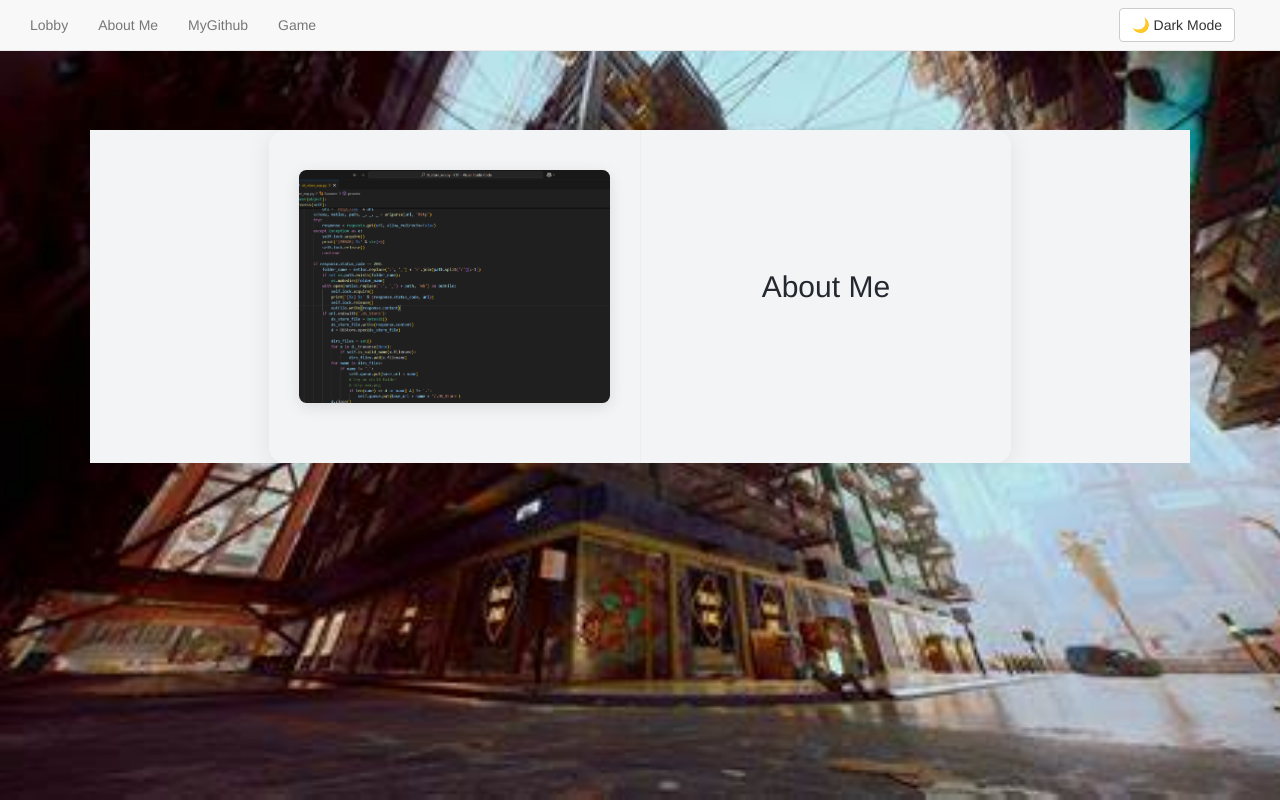
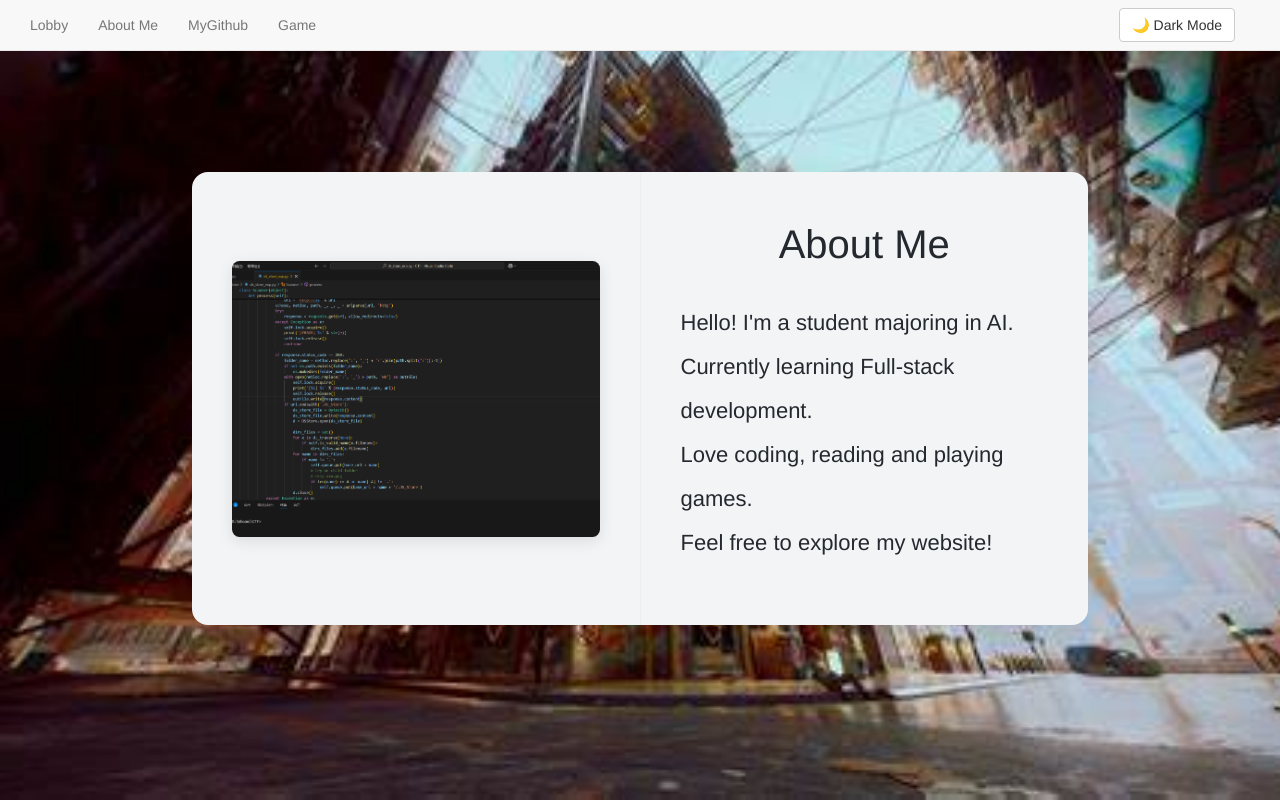
Before and after one commit to MCandOTHER/WebCoursework-NoBootstrapVersion, a website: page public/about.html in a window 1280 px wide. Drawn offline with nearby package versions, Linux system fonts and the light colour scheme.

Commit message:
index内感叹号换成半角符号，about内修改了个人信息框的样式

```diff
--- a/public/about.html
+++ b/public/about.html
@@ -42,26 +42,36 @@
     </div>
   </nav>
 
-  <!-- 左图右文 -->
-  <div id="introCard" style="position: relative; display: flex; justify-content: center; align-items: center; z-index: 1; pointer-events: none; margin: 60px auto 0; max-width: 1100px;">
-    <div style="pointer-events: auto; border-radius:16px; box-shadow:0 4px 24px rgba(0,0,0,0.08); width:67.5%; max-width:810px; min-height:315px; display:flex; flex-direction:row; overflow:hidden; transition:background 0.3s, color 0.3s; font-size:16px;">
+  <!-- CTF简要介绍 -->
+  <div class="scroll-trigger"
+    style="position: relative; display: flex; justify-content: center; align-items: center; z-index: 1; pointer-events: none; margin-top: 8%;">
+    <div id="introCard" class="animate-element"
+      style="pointer-events: auto; border-radius:16px; box-shadow:0 4px 24px rgba(0,0,0,0.08); width:70%; max-width:1000px; min-height:450px; display:flex; flex-direction:row; overflow:hidden; transition:background 0.3s, color 0.3s; font-size:36px;">
       <!-- 左侧图片部分 -->
-      <div style="flex:1; padding:40px 30px; border-right:1px solid #eee; display:flex; flex-direction:column; justify-content:center; align-items:center;">
-        <div class="image-container" style="width:100%; margin-bottom:20px;">
+      <div
+        style="flex:1; padding:50px 40px; border-right:1px solid #eee; display:flex; flex-direction:column; justify-content:center; align-items:center;">
+        <div class="image-container" style="width:100%;">
           <img src="img/CTF.png" alt="CTF代码界面" class="focus-image" style="width:100%; height:320px; object-fit:cover;">
         </div>
       </div>
+      <!-- 右侧文本部分 -->
+      <div
+        style="flex:1; padding:50px 40px; display:flex; flex-direction:column; justify-content:center; align-items:center;">
+        <h2 style="margin-top:0; text-align:center; width:100%; font-size:40px; margin-bottom:35px;">About Me</h2>
+        <p style="font-size:22px; line-height:2;">
+          Hello! I'm a student majoring in AI.<br>
+          Currently learning Full-stack development.<br>
+          Love coding, reading and playing games.<br>
+          Feel free to explore my website!
+        </p>
+      </div>
+    </div>
+  </div>
 
-      <!-- 右侧文本部分 -->
-      <div style="flex:1; padding:40px 30px; display:flex; flex-direction:column; justify-content:center; align-items:center;">
-        <h2 style="margin-top:0; text-align:center; width:100%;">About Me</h2>
-        <p style="font-size: 1.15rem; line-height: 1.9;">
-
-        </p>
-        <ul style="list-style:none; padding:0; font-size:1.1rem; margin:0;">
-
-        </ul>
-      </div>
+  <!-- 添加更多需要动画的块 -->
+  <div class="scroll-trigger" style="margin-top: 50px;">
+    <div class="animate-element another-content">
+      <!-- 其他内容 -->
     </div>
   </div>
 
--- a/public/css/style.css
+++ b/public/css/style.css
@@ -225,3 +225,27 @@ body.dark-mode {
 .navbar-nav.navbar-right .navbar-btn {
   margin-right: 15px;
 }
+
+/* 从左向右淡入动画 */
+@keyframes slideInFromLeft {
+  0% {
+    transform: translateX(-100%);
+    opacity: 0;
+  }
+
+  100% {
+    transform: translateX(0);
+    opacity: 1;
+  }
+}
+
+/* 动画类 */
+.slide-in {
+  animation: slideInFromLeft 1s ease-out forwards;
+}
+
+/* 重置动画类 */
+.slide-reset {
+  opacity: 0;
+  transform: translateX(-100%);
+}
--- a/public/js/scripts.js
+++ b/public/js/scripts.js
@@ -96,3 +96,33 @@ document.getElementById('backToTop').addEventListener('click', function () {
     behavior: 'smooth'
   });
 });
+
+// 添加动画观察器
+document.addEventListener('DOMContentLoaded', function () {
+  const observer = new IntersectionObserver((entries) => {
+    entries.forEach(entry => {
+      // 当元素进入视口
+      if (entry.isIntersecting) {
+        const animateElement = entry.target.querySelector('.animate-element');
+        if (animateElement) {
+          // 重置动画
+          animateElement.classList.remove('slide-in');
+          animateElement.classList.add('slide-reset');
+
+          // 强制重排后添加动画
+          setTimeout(() => {
+            animateElement.classList.remove('slide-reset');
+            animateElement.classList.add('slide-in');
+          }, 10);
+        }
+      }
+    });
+  }, {
+    threshold: 0.2 // 当元素20%可见时触发
+  });
+
+  // 观察所有触发器
+  document.querySelectorAll('.scroll-trigger').forEach(trigger => {
+    observer.observe(trigger);
+  });
+});
```
Also changed, not shown: public/index.html (+1 -1 lines).
